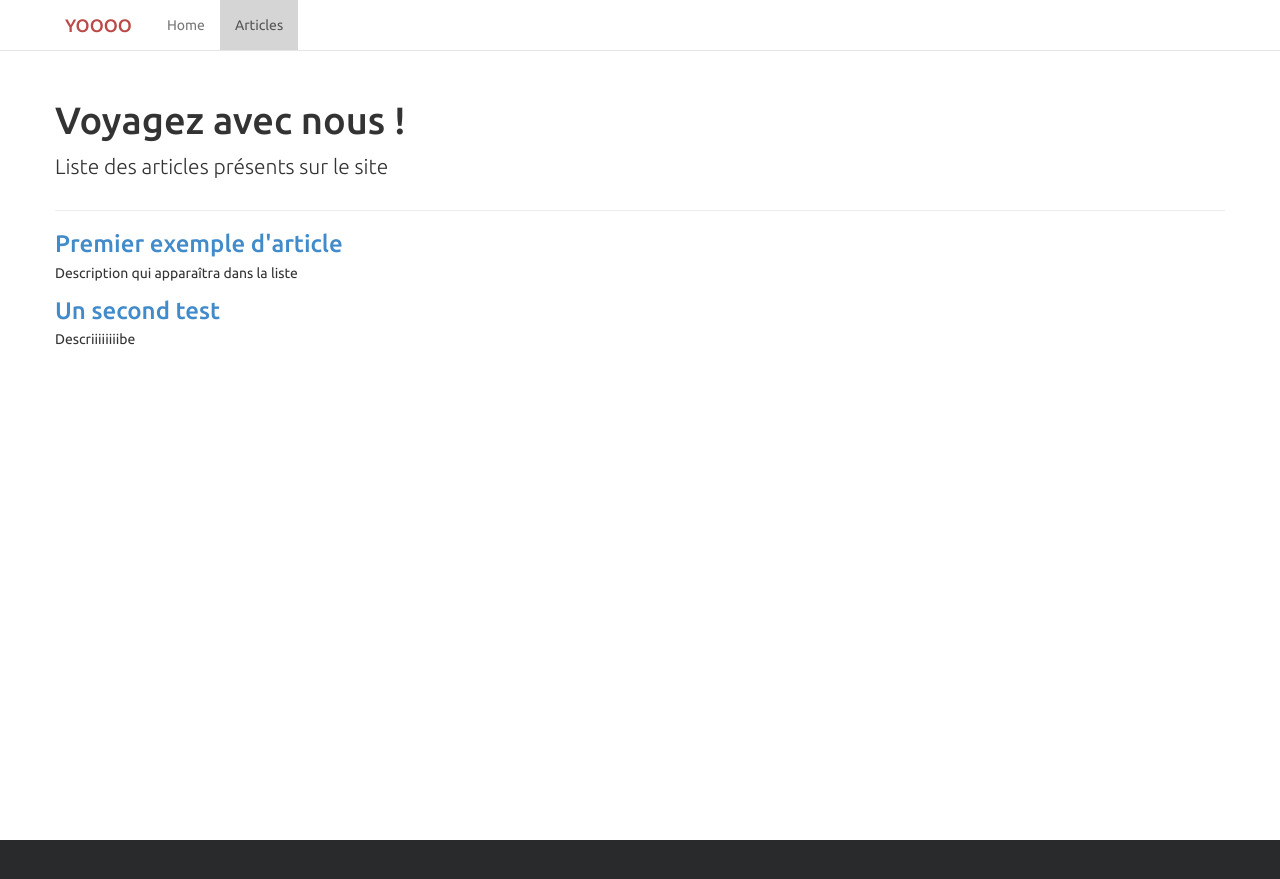
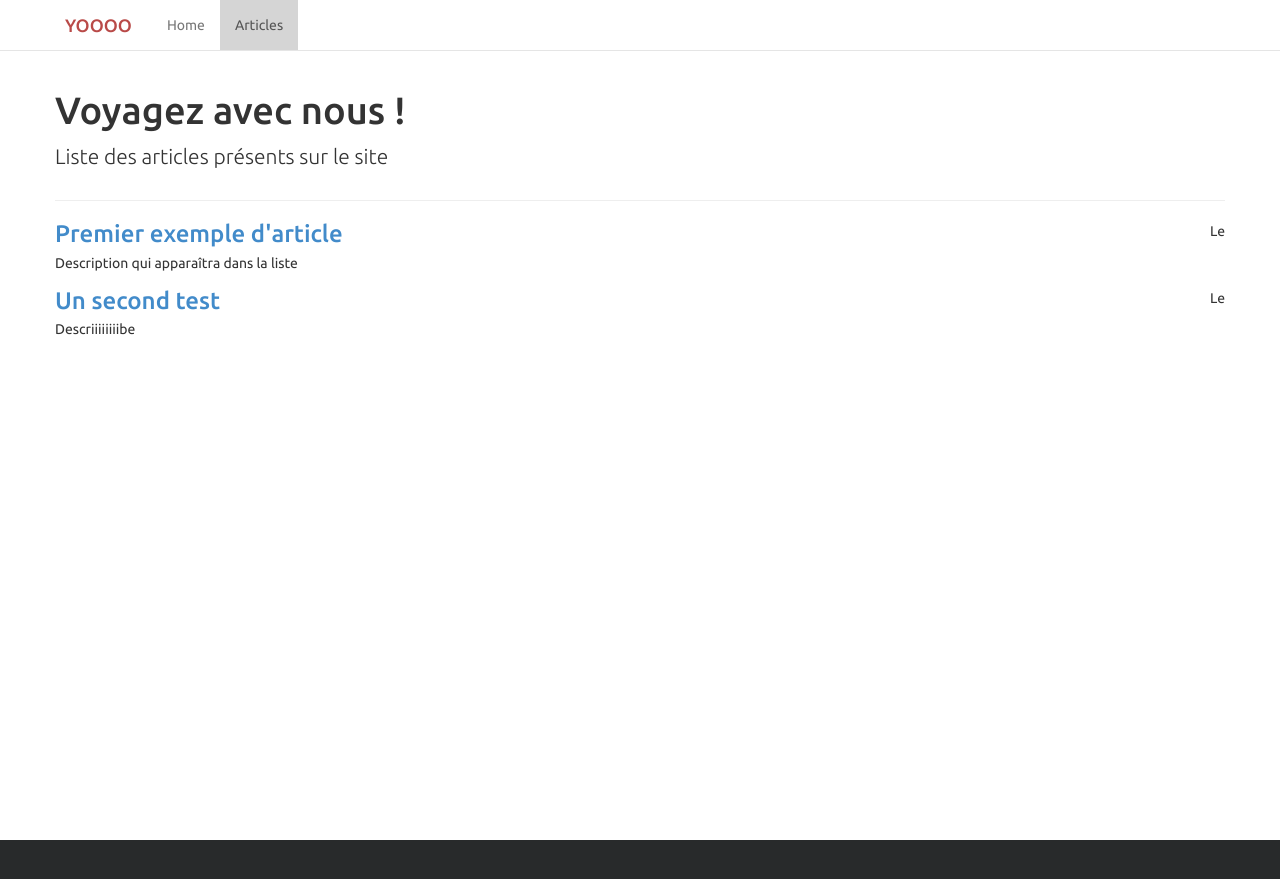
Before and after one commit to link-webcreations/juetpy, a Jekyll site: the page built from articles/index.html, in a window 1280 px wide and 900 px high. Shown: the top 879 px of the window. Built offline with Jekyll 4.4.1, drawn with Linux system fonts in a browser that asks for light colours; Markdown is read by kramdown in place of the engine named in the settings.

Commit message:
add date on left in listPages page

```diff
--- a/articles/index.html
+++ b/articles/index.html
@@ -14,6 +14,9 @@
   <ul class="media-list">
     {% for post in site.posts %}
     <li class="media">
+      <div class="pull-right">
+        <p>Le {{ page.date | date: "%d/%m/%Y" }}</p>
+      </div>
       <div class="media-body">
         <a href="{{ site.url }}{{ post.url }}">
           <h3 class="media-heading">{{ post.title }}</h3>
--- a/assets/css/main.css
+++ b/assets/css/main.css
@@ -22,7 +22,7 @@
   padding: 0 0 60px;
 }
 #wrap > .container {
-  padding-top: 60px;
+  padding-top: 50px;
 }
 body {
   font-family: Ubuntu;
```
